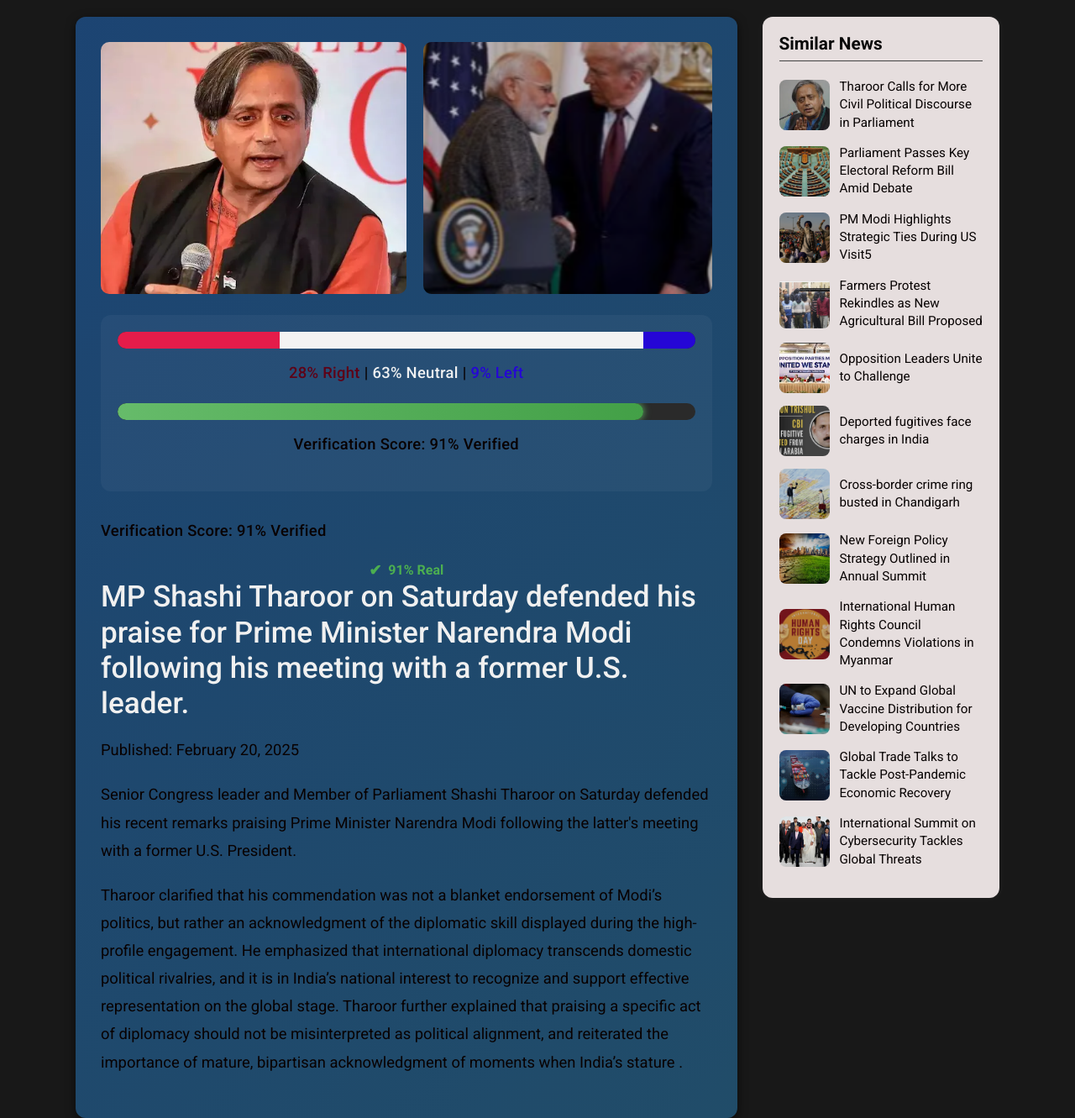
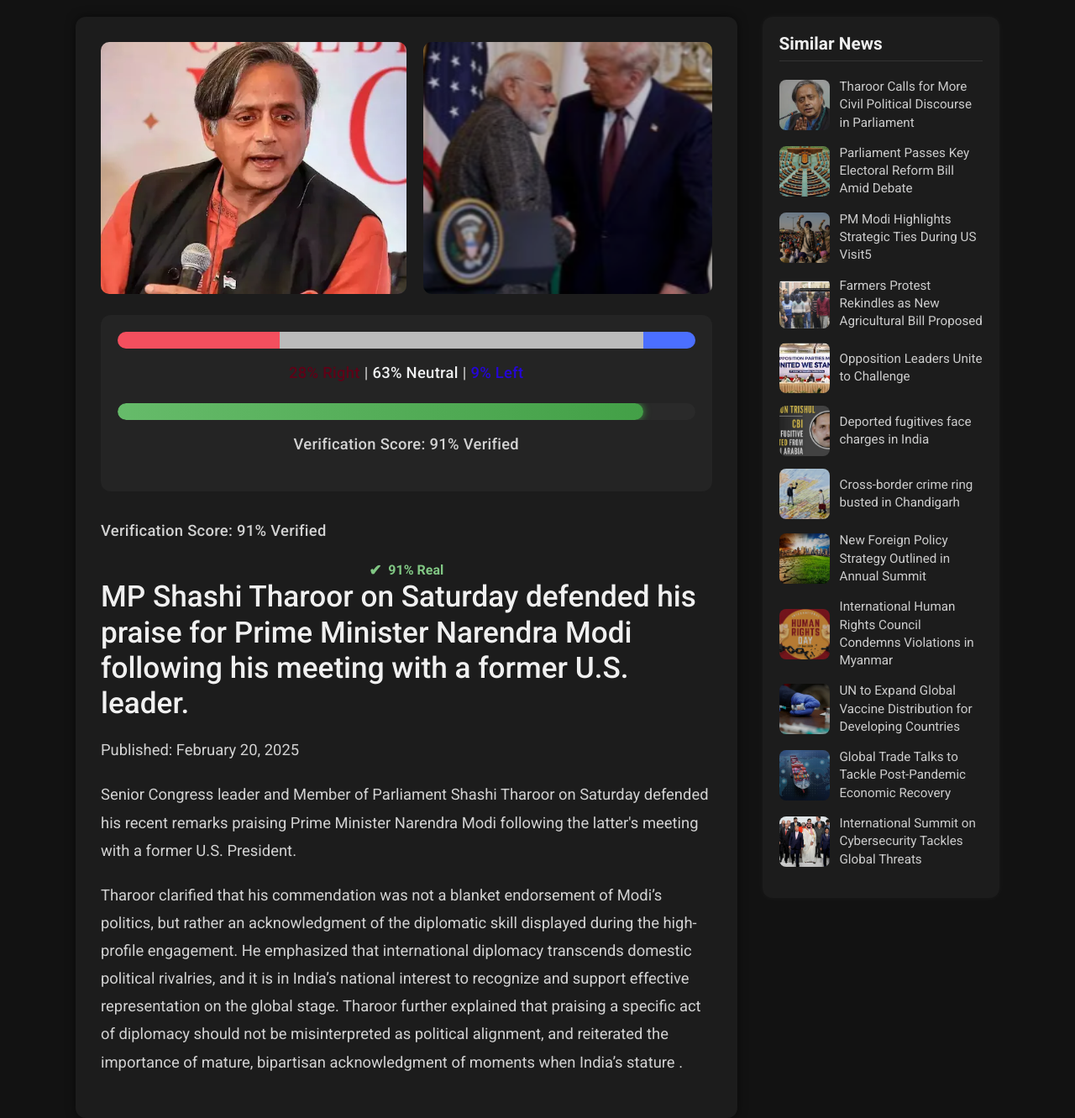
Before and after one commit to krshon/newzon, a PHP site: page /sash.html in a window 1280 px wide. Shown: the whole page at 84% size. Run offline with PHP 8.4, Linux system fonts and the light colour scheme.

Commit message:
Update sash.css

```diff
--- a/sash.css
+++ b/sash.css
@@ -165,7 +165,7 @@ body, html {
 /* Sidebar for similar articles */
 .similar-articles {
   flex: 1;
-  background-color: #e6dede;
+  background-color: #003131;
   padding: 20px;
   border-radius: 12px;
   box-shadow: 0 0 10px rgba(255, 255, 255, 0.05);
@@ -174,16 +174,24 @@ body, html {
 .similar-articles h2 {
   font-size: 1.3rem;
   margin-bottom: 20px;
-  color: #080808;
+  color: #ffffff;
   border-bottom: 1px solid #444;
   padding-bottom: 8px;
 }
 
 .similar-article-card {
   display: flex;
+  color: #ffffff;
   align-items: center;
   gap: 12px;
   margin-bottom: 15px;
+}
+.similar-article-card a {
+  color: #ffffff; /* Changed from #070202 to white */
+  text-decoration: none;
+  font-size: 0.95rem;
+  transition: color 0.3s;
+  line-height: 1.4;
 }
 
 .similar-article-card img {
@@ -194,7 +202,7 @@ body, html {
 }
 
 .similar-article-card a {
-  color: #070202;
+  color: #ffffff92;
   text-decoration: none;
   font-size: 0.95rem;
   transition: color 0.3s;
@@ -322,3 +330,87 @@ button:hover {
   box-shadow: 0 1px 2px rgba(0,0,0,0.05);
   font-size: 15px;
 }
+body, html {
+  background: #121212;
+  color: #e0e0e0;
+}
+
+/* Article box */
+.full-news-article {
+  background: #1c1c1c;
+  box-shadow: 0 0 12px rgba(0, 0, 0, 0.5);
+}
+
+/* Headings */
+.full-news-article h1 {
+  color: #f0f0f0;
+}
+
+/* Date */
+.article-date {
+  color: #a0a0a0;
+}
+
+/* Text */
+.full-news-article p {
+  color: #d2d2d2;
+}
+
+/* Similar articles box */
+.similar-articles {
+  background-color: #1c1c1c;
+  box-shadow: 0 0 8px rgba(255, 255, 255, 0.04);
+}
+
+/* Similar heading */
+.similar-articles h2 {
+  color: #eeeeee;
+  border-color: #333;
+}
+
+/* Similar article links */
+.similar-article-card a {
+  color: #cccccc;
+}
+
+.similar-article-card a:hover {
+  color: #4dabf7;
+}
+
+/* Analysis box */
+.analysis-section {
+  background: #242424;
+  color: #e0e0e0;
+}
+
+/* Bars */
+.bias-bar, .truth-bar {
+  background: #2a2a2a;
+}
+
+.bias-fill.left {
+  background: #4b6fff;
+}
+
+.bias-fill.neutral {
+  background: #bbbbbb;
+}
+
+.bias-fill.right {
+  background: #f34f5e;
+}
+
+.truth-fill {
+  background: linear-gradient(90deg, #66bb6a, #43a047);
+  box-shadow: 0 0 10px #43a047;
+}
+
+/* Text labels */
+.bias-percentage, .truth-percentage {
+  color: #dddddd;
+}
+
+/* Verified tag */
+.verified-tag {
+  color: #81c784;
+}
```
